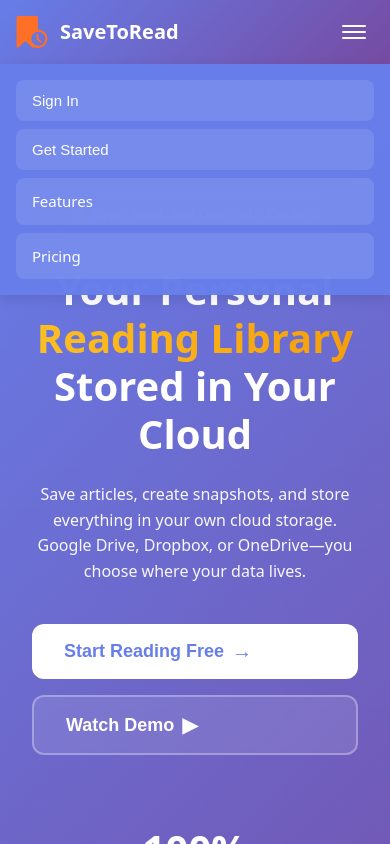
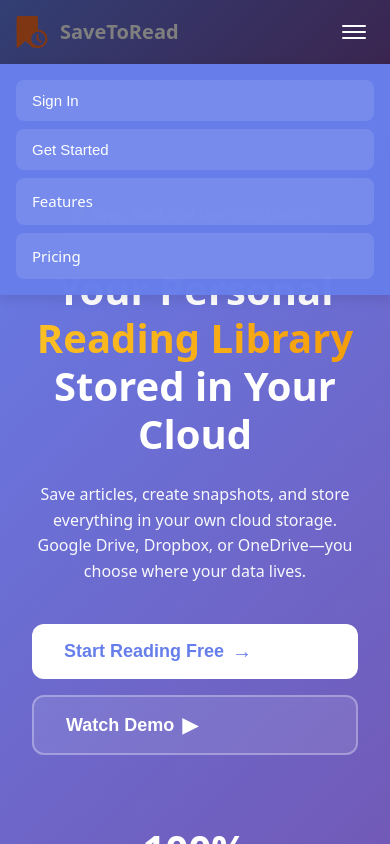
Before and after one commit to yaneyba/SaveToRead, a React (Vite) app in the folder frontend/: page / in a window 390 px wide. Both pictures are taken after a click on the button "Toggle menu". Shown: the top 844 px of the page. Built offline with nearby package versions, Linux system fonts and the light colour scheme; no server answers.

Commit message:
Add overlay to close mobile menu by clicking outside

```diff
--- a/frontend/src/pages/LandingPage.tsx
+++ b/frontend/src/pages/LandingPage.tsx
@@ -44,6 +44,11 @@ export function LandingPage() {
 
         {/* Mobile Menu */}
         {showMobileMenu && (
+          <>
+            <div
+              className="mobile-menu-overlay"
+              onClick={() => setShowMobileMenu(false)}
+            />
             <div className="mobile-menu">
               <button onClick={() => { setShowSignIn(true); setShowMobileMenu(false); }} className="mobile-menu-item">
                 Sign In
@@ -54,6 +59,7 @@ export function LandingPage() {
               <a href="#features" className="mobile-menu-item" onClick={() => setShowMobileMenu(false)}>Features</a>
               <a href="#pricing" className="mobile-menu-item" onClick={() => setShowMobileMenu(false)}>Pricing</a>
             </div>
+          </>
         )}
       </nav>
 
--- a/frontend/src/styles/landing.css
+++ b/frontend/src/styles/landing.css
@@ -121,6 +121,23 @@
   .nav-actions .btn-text,
   .nav-actions .btn-primary {
     display: none;
+  }
+}
+
+.mobile-menu-overlay {
+  position: fixed;
+  inset: 0;
+  background: rgba(0, 0, 0, 0.5);
+  z-index: 110;
+  animation: fadeIn 0.3s ease-out;
+}
+
+@keyframes fadeIn {
+  from {
+    opacity: 0;
+  }
+  to {
+    opacity: 1;
   }
 }
 
```
Lines whose indentation alone changed are shown as unchanged.
